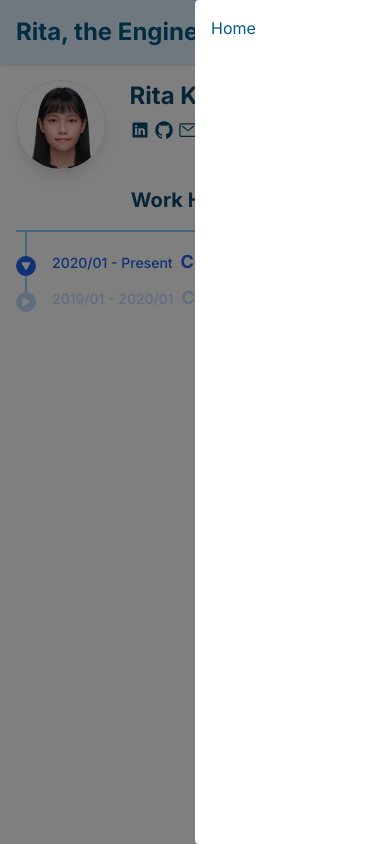
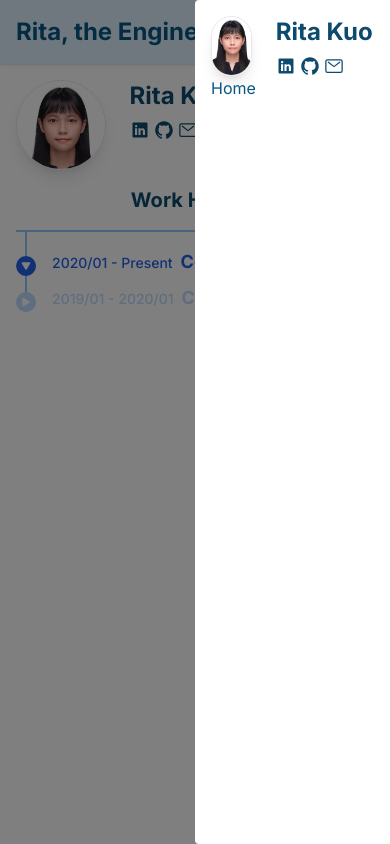
Before and after one commit to rita-kuo/Resume, a Next.js app: page / in a window 390 px wide. Both pictures are taken after a click on the button 358 px from the left and 32 px from the top of the page. Built offline with nearby package versions, Linux system fonts and the light colour scheme.

Commit message:
fix: not open as smooth as expect

```diff
--- a/src/component/layout/MenuButton.tsx
+++ b/src/component/layout/MenuButton.tsx
@@ -3,6 +3,7 @@ import { IoMenu } from "react-icons/io5";
 import { motion } from "framer-motion";
 import { useCollapseStates } from "@/hook/useCollapseState";
 import MenuContent from "@/component/layout/MenuContent";
+import Information from "@/component/Information";
 
 const MenuButton: React.FC = () => {
   const { state, open, close, motionProps } = useCollapseStates({
@@ -16,8 +17,8 @@ const MenuButton: React.FC = () => {
         animate: { opacity: state === "opening" ? 1 : 0 },
       },
       menu: {
-        initial: { translateX: state === "opening" ? "100%" : 0 },
-        animate: { translateX: state === "opening" ? 0 : "100%" },
+        initial: { translateX: state === "opening" ? "100%" : "0px" },
+        animate: { translateX: state === "opening" ? "0px" : "100%" },
       },
     }),
   });
@@ -29,22 +30,22 @@ const MenuButton: React.FC = () => {
       >
         <IoMenu className="h-full w-full" />
       </button>
-      {state !== "closed" && (
       <motion.div
         {...motionProps.mask}
         id="mask"
-          className="fixed left-0 top-0 h-full w-full bg-black/50"
+        className={`fixed left-0 top-0 h-full w-full bg-black/50 ${state === "closed" ? "hidden" : ""}`}
         onClick={(event) =>
           (event.target as HTMLElement).id === "mask" && close()
         }
-        ></motion.div>
-      )}
+      >
         <motion.div
           {...motionProps.menu}
           transition={{ type: "linear" }}
-        className="absolute right-0 top-0 ml-auto h-screen w-1/2 rounded-l bg-white p-4"
+          className="absolute right-0 top-0 ml-auto h-full w-1/2 rounded-l bg-white p-4"
         >
+          <Information />
           <MenuContent onClick={close} />
+        </motion.div>
       </motion.div>
     </div>
   );
```
Lines whose indentation alone changed are shown as unchanged.
